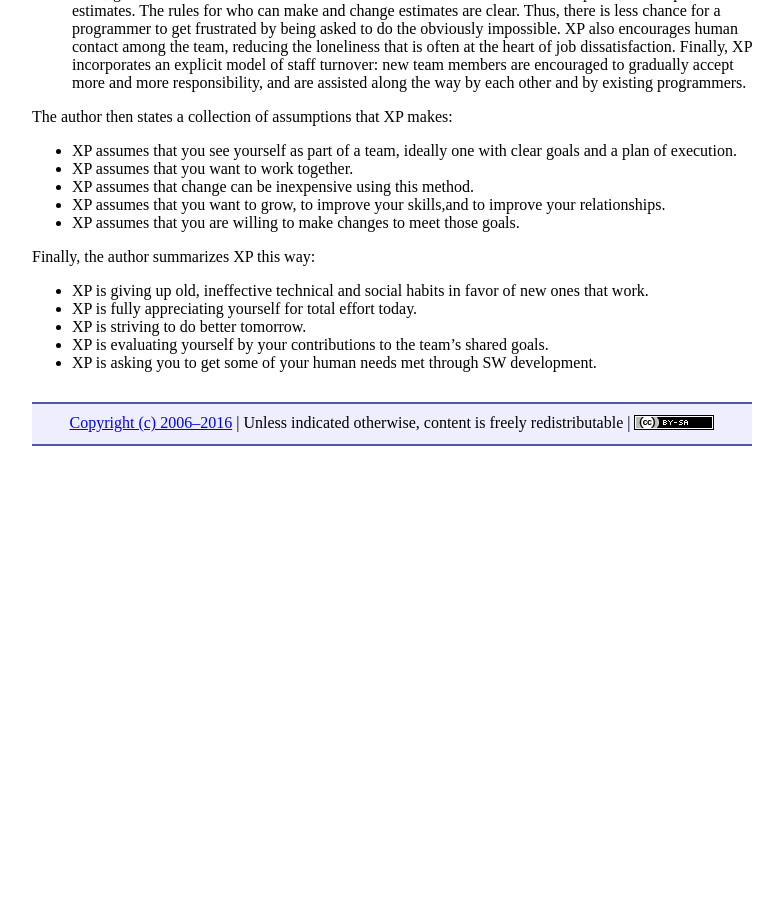
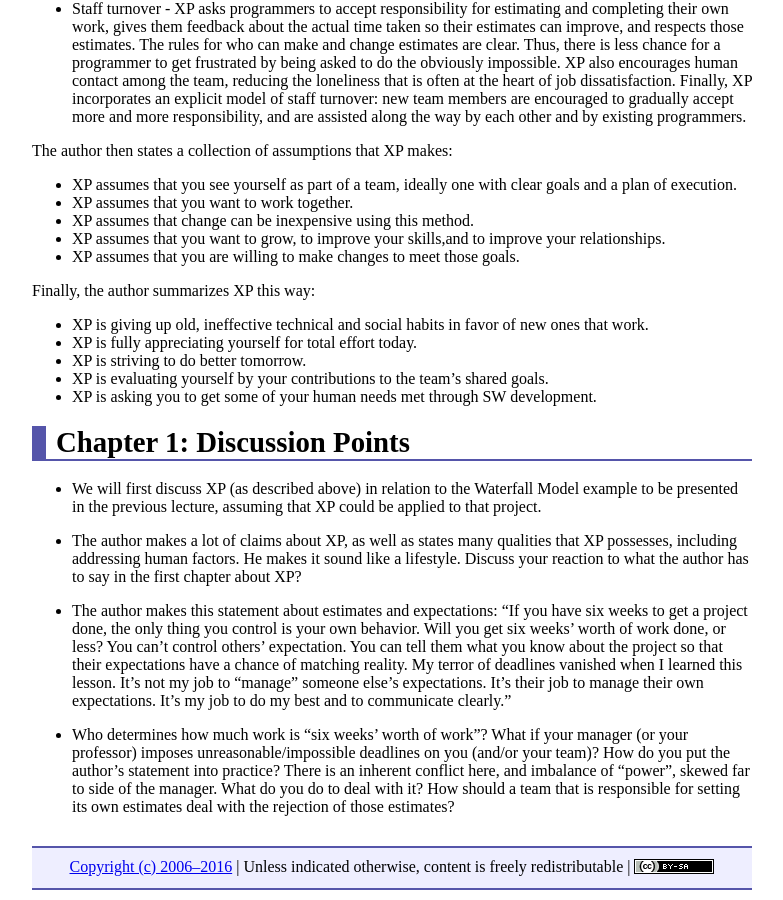
Before and after one commit to ycpcs/cs320-spring2016, a Jekyll site: the page built from lectures/XPdiscussion1_5.md, in a window 1280 px wide and 900 px high, scrolled down 1733 px. Shown: the whole window, without its empty margins (248-1031 px from the left). Built offline with Jekyll 4.4.1, drawn with Linux system fonts in a browser that asks for light colours; Markdown is read by kramdown in place of the engine named in the settings; before the commit the page ends 2189 px from its top, so only the background shows below that; some of the changed text lies outside the part shown.

Commit message:
XP 1-5 updates

```diff
--- a/lectures/XPdiscussion1_5.md
+++ b/lectures/XPdiscussion1_5.md
@@ -22,7 +22,8 @@ XP includes:
 -	A COMMUNITY that shares these VALUES and many of the same PRACTICES.
 
 XP is a path to excellence for people coming together to develop SW.  It is distinguished from other methodologies by:
-	Short development cycles, resulting in early, concrete, and continuing feedback.
+
+-	Short development cycles, resulting in early, concrete, and continuing feedback.
 
 -	An incremental planning approach, which quickly comes up with an overall plan that is expected to evolve through the life of the project.
 
@@ -81,3 +82,15 @@ Finally, the author summarizes XP this way:
 -	XP is striving to do better tomorrow.
 -	XP is evaluating yourself by your contributions to the team's shared goals.
 -	XP is asking you to get some of your human needs met through SW development.
+
+Chapter 1: Discussion Points
+============
+
+-	We will first discuss XP (as described above) in relation to the Waterfall Model example to be presented in the previous lecture, assuming that XP could be applied to that project.
+
+-	The author makes a lot of claims about XP, as well as states many qualities that XP possesses, including addressing human factors.  He makes it sound like a lifestyle.  Discuss your reaction to what the author has to say in the first chapter about XP?
+
+-	The author makes this statement about estimates and expectations:
+"If you have six weeks to get a project done, the only thing you control is your own behavior.  Will you get six weeks' worth of work done, or less?  You can't control others' expectation.  You can tell them what you know about the project so that their expectations have a chance of matching reality.  My terror of deadlines vanished when I learned this lesson.  It's not my job to "manage" someone else's expectations.  It's their job to manage their own expectations.  It's my job to do my best and to communicate clearly."
+
+-	Who determines how much work is "six weeks' worth of work"?  What if your manager (or your professor) imposes unreasonable/impossible deadlines on you (and/or your team)?  How do you put the author's statement into practice?  There is an inherent conflict here, and imbalance of "power", skewed far to side of the manager.  What do you do to deal with it?  How should a team that is responsible for setting its own estimates deal with the rejection of those estimates?
```
